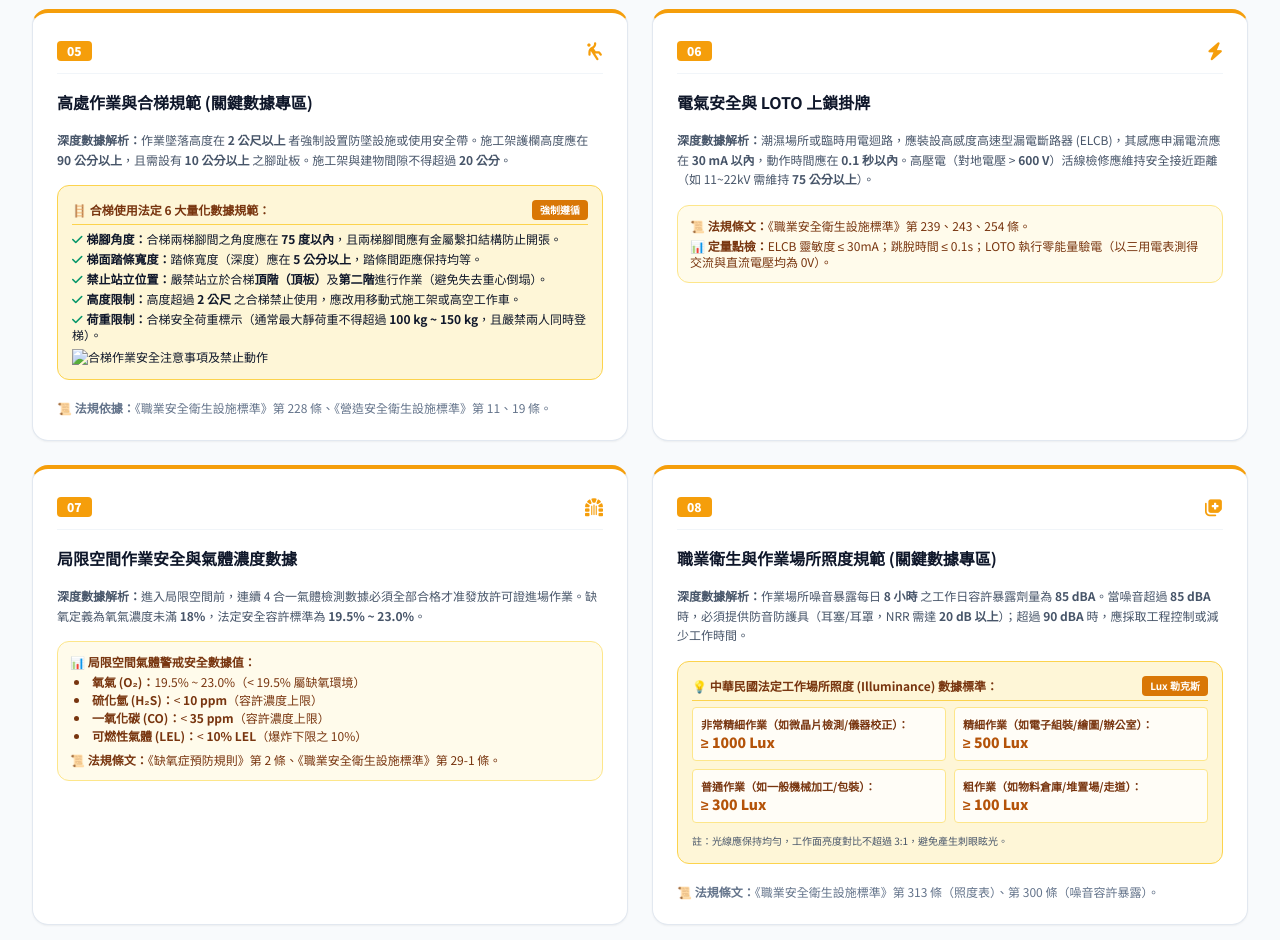
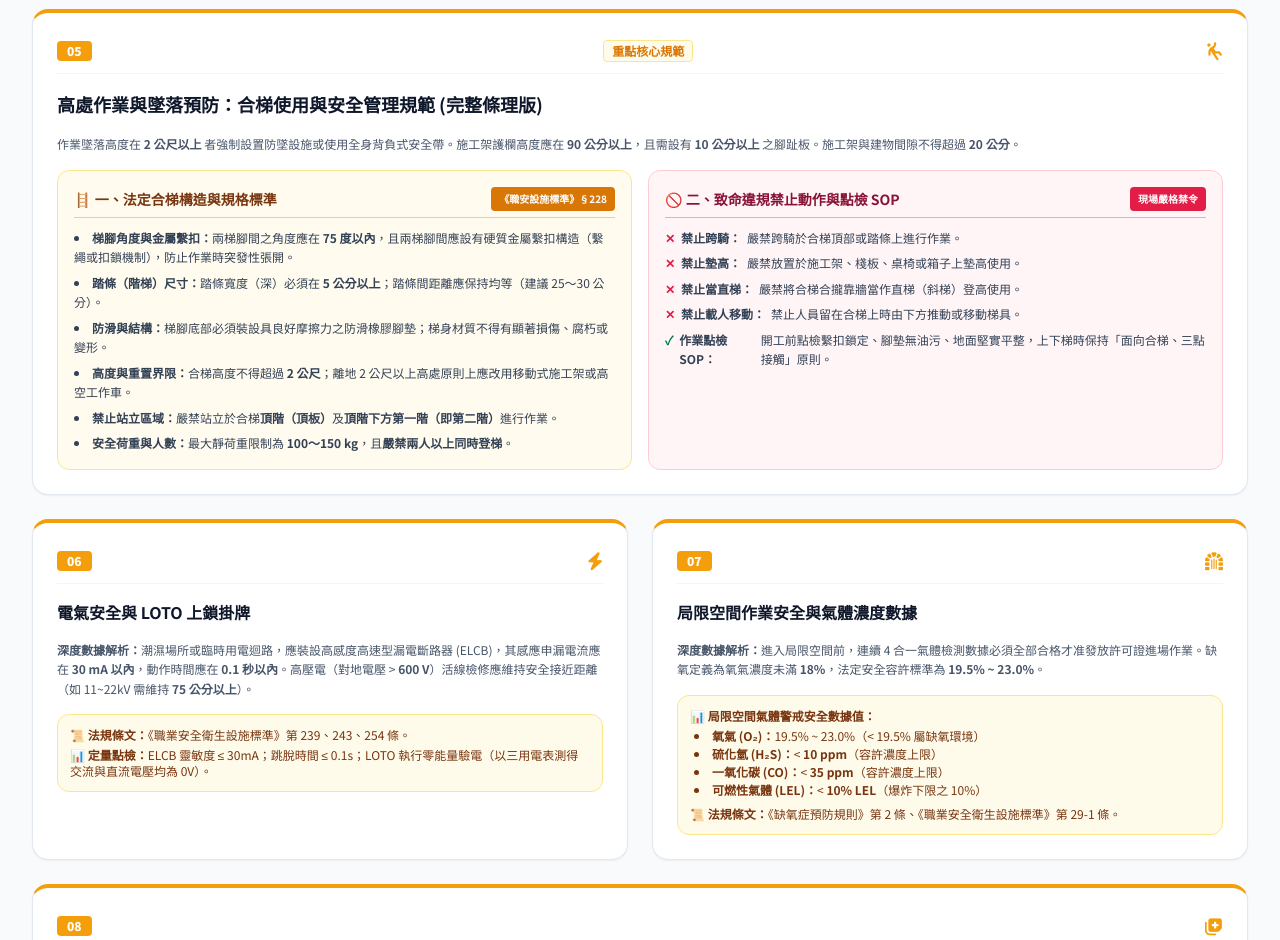
Before and after one commit to tungg001001/safe, a plain HTML site: page index.html in a window 1280 px wide. Shown: the part 1860-2800 px from the top of the page. Drawn offline with nearby package versions, Linux system fonts and the light colour scheme.

Commit message:
Update index.html

```diff
--- a/index.html
+++ b/index.html
@@ -67,7 +67,7 @@
             職業安全與衛生 <br><span class="text-amber-600 bg-gradient-to-r from-amber-600 to-orange-600 bg-clip-text text-transparent">精密數據數位學習教材</span>
           </h1>
           <p class="text-slate-600 text-base sm:text-lg leading-relaxed">
-            含合梯 75° 梯腳張角限制、工作場所 300~1000 Lux 照度標準、19.5%~23.0% 氧氣濃度警戒線、LOTO 0.1秒 ELCB 漏電切斷，以及 16 大面向深度數據標準。
+            含合梯 75° 梯腳張角限制、頂階與第二階禁止站立、工作場所 300~1000 Lux 照度標準、19.5%~23.0% 氧氣濃度警戒線、LOTO 0.1秒 ELCB 漏電切斷，以及 16 大面向深度數據標準。
           </p>
           <div class="flex flex-wrap gap-3 pt-2">
             <a href="#curriculum" class="bg-amber-500 hover:bg-amber-600 text-white font-bold px-6 py-3 rounded-xl transition-all shadow-md flex items-center gap-2 text-sm">
@@ -126,7 +126,7 @@
           <h3 class="text-lg font-bold text-slate-900 mb-2">職業安全</h3>
           <p class="text-xs text-slate-600 leading-relaxed mb-4">預防即時性物理傷害事故，控制機械夾捲、高處墜落、觸電、火災爆炸及局限空間缺氧等危害。</p>
           <ul class="text-xs text-slate-500 space-y-1.5 list-disc list-inside bg-slate-50 p-3 rounded-lg border border-slate-100">
-            <li>合梯 75° 張角與頂階禁止站立</li>
+            <li>合梯 75° 張角與頂階/第二階禁站</li>
             <li>LOTO 驗電與 0.1 秒 ELCB 切斷</li>
             <li>TS 標章光電連鎖響應 < 20ms</li>
           </ul>
@@ -173,13 +173,13 @@
       </div>
     </section>
 
-    <!-- 二、16 大面向詳細課綱內容 (精準數據擴充版) -->
+    <!-- 二、16 大面向詳細課綱內容 -->
     <section id="curriculum" class="scroll-mt-20">
       <div class="text-center max-w-3xl mx-auto mb-10">
         <h2 class="text-2xl sm:text-3xl font-black text-slate-900 flex items-center justify-center gap-2">
           <i class="fa-solid fa-boxes-stacked text-amber-500"></i> 二、職業安全衛生 16 大面向數位教材
         </h2>
-        <p class="text-slate-600 text-sm mt-2">包含法規條文、精準物理量數據（ Lux / 角度 / 濃度 / 閥值）、技術 SOP 與現場點檢標準</p>
+        <p class="text-slate-600 text-sm mt-2">包含法規條文、精準物理量數據（ Lux / 角度 / 氣體濃度 / 閥值）、技術 SOP 與現場點檢標準</p>
       </div>
 
       <div class="grid grid-cols-1 md:grid-cols-2 gap-6">
@@ -244,32 +244,50 @@
           </div>
         </div>
 
-        <!-- 05 (含合梯與高空作業詳細數據) -->
-        <div class="bg-white p-6 rounded-2xl border border-slate-200 shadow-sm border-t-4 border-t-amber-500 space-y-4">
+        <!-- 05 (深度擴充：高處作業與完整合梯使用規範專區) -->
+        <div class="bg-white p-6 rounded-2xl border border-slate-200 shadow-sm border-t-4 border-t-amber-500 md:col-span-2 space-y-4">
           <div class="flex items-center justify-between border-b border-slate-100 pb-2">
             <span class="text-xs font-black bg-amber-500 text-white px-2.5 py-0.5 rounded">05</span>
+            <span class="font-bold text-amber-600 text-xs bg-amber-50 px-2 py-0.5 rounded border border-amber-200">重點核心規範</span>
             <i class="fa-solid fa-person-falling text-amber-500 text-lg"></i>
           </div>
-          <h3 class="font-bold text-slate-900 text-base">高處作業與合梯規範 (關鍵數據專區)</h3>
-          <p class="text-xs text-slate-600 leading-relaxed"><strong>深度數據解析：</strong>作業墜落高度在 <strong>2 公尺以上</strong> 者強制設置防墜設施或使用安全帶。施工架護欄高度應在 <strong>90 公分以上</strong>，且需設有 <strong>10 公分以上</strong> 之腳趾板。施工架與建物間隙不得超過 <strong>20 公分</strong>。</p>
+          <h3 class="font-bold text-slate-900 text-lg">高處作業與墜落預防：合梯使用與安全管理規範 (完整條理版)</h3>
+          <p class="text-xs text-slate-600 leading-relaxed">
+            作業墜落高度在 <strong>2 公尺以上</strong> 者強制設置防墜設施或使用全身背負式安全帶。施工架護欄高度應在 <strong>90 公分以上</strong>，且需設有 <strong>10 公分以上</strong> 之腳趾板。施工架與建物間隙不得超過 <strong>20 公分</strong>。
+          </p>
 
-          <div class="bg-amber-100/70 p-3.5 rounded-xl border border-amber-300 text-xs text-slate-900 space-y-1.5">
-            <p class="font-bold text-amber-900 border-b border-amber-300 pb-1 flex items-center justify-between">
-              <span>🪜 合梯使用法定 6 大量化數據規範：</span>
-              <span class="bg-amber-600 text-white px-2 py-0.5 rounded text-[10px]">強制遵循</span>
-            </p>
+          <div class="grid lg:grid-cols-2 gap-4 text-xs text-slate-800">
+            <!-- 左側：法定構造與關鍵數據 -->
+            <div class="bg-amber-50/80 p-4 rounded-xl border border-amber-200 space-y-2.5">
+              <h4 class="font-bold text-amber-900 text-sm border-b border-amber-300 pb-1.5 flex items-center justify-between">
+                <span>🪜 一、法定合梯構造與規格標準</span>
+                <span class="text-[10px] bg-amber-600 text-white px-2 py-0.5 rounded">《職安設施標準》§228</span>
+              </h4>
+              <ul class="space-y-1.5 text-slate-700 list-disc list-inside leading-relaxed">
+                <li><strong>梯腳角度與金屬繫扣：</strong>兩梯腳間之角度應在 <strong>75 度以內</strong>，且兩梯腳間應設有硬質金屬繫扣構造（繫繩或扣鎖機制），防止作業時突發性張開。</li>
+                <li><strong>踏條（階梯）尺寸：</strong>踏條寬度（深）必須在 <strong>5 公分以上</strong>；踏條間距離應保持均等（建議 25～30 公分）。</li>
+                <li><strong>防滑與結構：</strong>梯腳底部必須裝設具良好摩擦力之防滑橡膠腳墊；梯身材質不得有顯著損傷、腐朽或變形。</li>
+                <li><strong>高度與重置界限：</strong>合梯高度不得超過 <strong>2 公尺</strong>；離地 2 公尺以上高處原則上應改用移動式施工架或高空工作車。</li>
+                <li><strong>禁止站立區域：</strong>嚴禁站立於合梯<strong>頂階（頂板）</strong>及<strong>頂階下方第一階（即第二階）</strong>進行作業。</li>
+                <li><strong>安全荷重與人數：</strong>最大靜荷重限制為 <strong>100～150 kg</strong>，且<strong>嚴禁兩人以上同時登梯</strong>。</li>
+              </ul>
+            </div>
 
-            <div class="space-y-1">
-              <p><i class="fa-solid fa-check text-emerald-600 mr-1"></i><strong>梯腳角度：</strong>合梯兩梯腳間之角度應在 <strong>75 度以內</strong>，且兩梯腳間應有金屬繫扣結構防止開張。</p>
-              <p><i class="fa-solid fa-check text-emerald-600 mr-1"></i><strong>梯面踏條寬度：</strong>踏條寬度（深度）應在 <strong>5 公分以上</strong>，踏條間距應保持均等。</p>
-              <p><i class="fa-solid fa-check text-emerald-600 mr-1"></i><strong>禁止站立位置：</strong>嚴禁站立於合梯<strong>頂階（頂板）</strong>及<strong>第二階</strong>進行作業（避免失去重心倒塌）。</p>
-              <p><i class="fa-solid fa-check text-emerald-600 mr-1"></i><strong>高度限制：</strong>高度超過 <strong>2 公尺</strong> 之合梯禁止使用，應改用移動式施工架或高空工作車。</p>
-              <p><i class="fa-solid fa-check text-emerald-600 mr-1"></i><strong>荷重限制：</strong>合梯安全荷重標示（通常最大靜荷重不得超過 <strong>100 kg ~ 150 kg</strong>，且嚴禁兩人同時登梯）。</p>
+            <!-- 右側：禁止事項與點檢 SOP -->
+            <div class="bg-rose-50/70 p-4 rounded-xl border border-rose-200 space-y-2.5">
+              <h4 class="font-bold text-rose-900 text-sm border-b border-rose-300 pb-1.5 flex items-center justify-between">
+                <span>🚫 二、致命違規禁止動作與點檢 SOP</span>
+                <span class="text-[10px] bg-rose-600 text-white px-2 py-0.5 rounded">現場嚴格禁令</span>
+              </h4>
+              <ul class="space-y-1.5 text-slate-700 leading-relaxed">
+                <li class="flex items-start gap-1.5"><span class="text-rose-600 font-bold">✕</span> <strong>禁止跨騎：</strong>嚴禁跨騎於合梯頂部或踏條上進行作業。</li>
+                <li class="flex items-start gap-1.5"><span class="text-rose-600 font-bold">✕</span> <strong>禁止墊高：</strong>嚴禁放置於施工架、棧板、桌椅或箱子上墊高使用。</li>
+                <li class="flex items-start gap-1.5"><span class="text-rose-600 font-bold">✕</span> <strong>禁止當直梯：</strong>嚴禁將合梯合攏靠牆當作直梯（斜梯）登高使用。</li>
+                <li class="flex items-start gap-1.5"><span class="text-rose-600 font-bold">✕</span> <strong>禁止載人移動：</strong>禁止人員留在合梯上時由下方推動或移動梯具。</li>
+                <li class="flex items-start gap-1.5"><span class="text-emerald-700 font-bold">✓</span> <strong>作業點檢 SOP：</strong>開工前點檢繫扣鎖定、腳墊無油污、地面堅實平整，上下梯時保持「面向合梯、三點接觸」原則。</li>
+              </ul>
             </div>
-            <Image src="image_agent_tag_6971092854375954225" alt="合梯作業安全注意事項及禁止動作" caption="合梯作業規範與禁止事項" />
           </div>
-
-          <div class="text-xs text-slate-500 pt-1"><strong>📜 法規依據：</strong>《職業安全衛生設施標準》第 228 條、《營造安全衛生設施標準》第 11、19 條。</div>
         </div>
 
         <!-- 06 -->
@@ -309,7 +327,7 @@
         </div>
 
         <!-- 08 (含照度詳細數據) -->
-        <div class="bg-white p-6 rounded-2xl border border-slate-200 shadow-sm border-t-4 border-t-amber-500 space-y-4">
+        <div class="bg-white p-6 rounded-2xl border border-slate-200 shadow-sm border-t-4 border-t-amber-500 space-y-4 md:col-span-2">
           <div class="flex items-center justify-between border-b border-slate-100 pb-2">
             <span class="text-xs font-black bg-amber-500 text-white px-2.5 py-0.5 rounded">08</span>
             <i class="fa-solid fa-notes-medical text-amber-500 text-lg"></i>
@@ -323,21 +341,21 @@
               <span class="bg-amber-600 text-white px-2 py-0.5 rounded text-[10px]">Lux 勒克斯</span>
             </p>
 
-            <div class="grid grid-cols-1 sm:grid-cols-2 gap-2 text-[11px]">
+            <div class="grid grid-cols-1 sm:grid-cols-2 lg:grid-cols-4 gap-2 text-[11px]">
               <div class="bg-white/80 p-2 rounded border border-amber-200">
-                <span class="font-bold text-amber-900 block">非常精細作業（如微晶片檢測/儀器校正）：</span>
+                <span class="font-bold text-amber-900 block">非常精細作業（如微晶片/儀器）：</span>
                 <span class="text-amber-700 font-extrabold text-sm">≥ 1000 Lux</span>
               </div>
               <div class="bg-white/80 p-2 rounded border border-amber-200">
-                <span class="font-bold text-amber-900 block">精細作業（如電子組裝/繪圖/辦公室）：</span>
+                <span class="font-bold text-amber-900 block">精細作業（如組裝/繪圖/辦公）：</span>
                 <span class="text-amber-700 font-extrabold text-sm">≥ 500 Lux</span>
               </div>
               <div class="bg-white/80 p-2 rounded border border-amber-200">
-                <span class="font-bold text-amber-900 block">普通作業（如一般機械加工/包裝）：</span>
+                <span class="font-bold text-amber-900 block">普通作業（如一般加工/包裝）：</span>
                 <span class="text-amber-700 font-extrabold text-sm">≥ 300 Lux</span>
               </div>
               <div class="bg-white/80 p-2 rounded border border-amber-200">
-                <span class="font-bold text-amber-900 block">粗作業（如物料倉庫/堆置場/走道）：</span>
+                <span class="font-bold text-amber-900 block">粗作業（如倉庫/堆置場/走道）：</span>
                 <span class="text-amber-700 font-extrabold text-sm">≥ 100 Lux</span>
               </div>
             </div>
@@ -388,7 +406,7 @@
 
           <div class="bg-amber-50 p-3 rounded-xl border border-amber-200 text-xs text-amber-900 space-y-1">
             <p><strong>📜 法規條文：</strong>《消防法》第 13 條、《消防法施行細則》第 15 條。</p>
-            <p><strong>📊 定量點檢：</strong>演練週期 ≤ 180 天/次；演練時數 ≥ 4小時；滅火器步行步行距離 ≤ 20m；懸掛高度 ≤ 1.5m。</p>
+            <p><strong>📊 定量點檢：</strong>演練週期 ≤ 180 天/次；演練時數 ≥ 4小時；滅火器步行距離 ≤ 20m；懸掛高度 ≤ 1.5m。</p>
           </div>
         </div>
 
@@ -433,7 +451,7 @@
 
           <div class="bg-amber-50 p-3 rounded-xl border border-amber-200 text-xs text-amber-900 space-y-1">
             <p><strong>📜 技術指標：</strong>智慧工地演算法辨識率 ≥ 95%；危險區域電子圍籬延遲 ≤ 500ms。</p>
-            <p><strong>📊 定量點檢：</strong>高熱環境心率警戒值設定、AI カメラ影像監控與緊急連動斷電系統點檢。</p>
+            <p><strong>📊 定量點檢：</strong>高熱環境心率警戒值設定、AI 影像監控與緊急連動斷電系統點檢。</p>
           </div>
         </div>
 
@@ -489,7 +507,6 @@
           <p class="text-xs text-slate-500 mb-4">防護效果由高至低，應優先考量從源頭消除危害，個人防護具（PPE）為最後一道防線。</p>
 
           <div class="space-y-3">
-            <Image src="image_agent_tag_6971092854375954154" alt="NIOSH 危害控制層級金字塔結構圖" caption="NIOSH 危害控制五大層級" />
             <div class="bg-emerald-600 text-white p-3.5 rounded-xl shadow-sm flex items-center justify-between">
               <div>
                 <div class="font-bold text-sm">1. 消除 (Elimination) <span class="bg-emerald-800 text-[10px] px-2 py-0.5 rounded ml-2">效果最佳</span></div>
```
